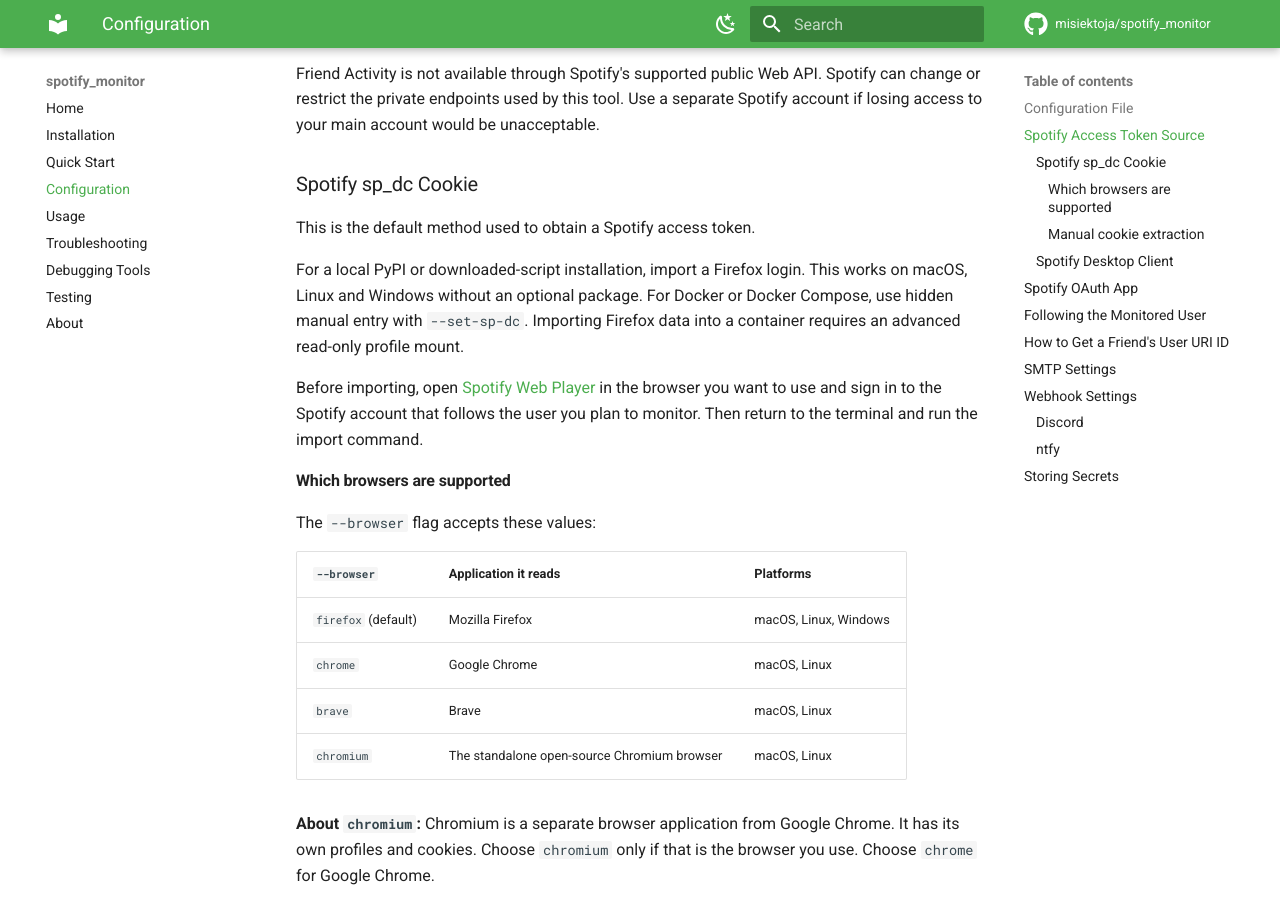
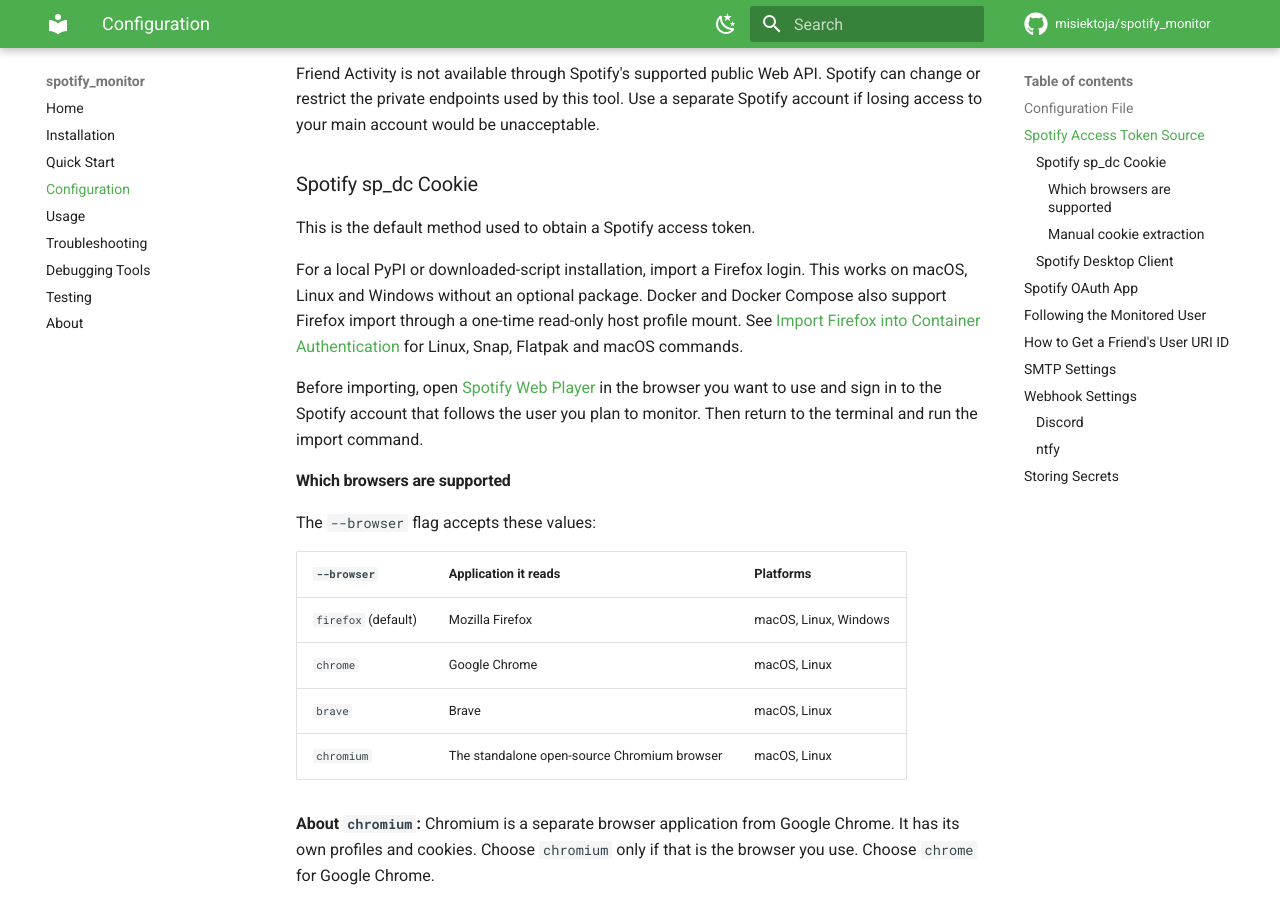
Before and after one commit to misiektoja/spotify_monitor, an MkDocs documentation site: the page built from docs/configuration.md, in a window 1280 px wide and 900 px high, scrolled down 2028 px. Built offline with MkDocs 1.6.1 and Material for MkDocs 9.7.7, drawn with Linux system fonts in a browser that asks for light colours; comment, search, counter and statistics services are not loaded; some of the changed text lies outside the part shown.

Commit message:
docs(config): document container Firefox cookie import

```diff
--- a/docs/configuration.md
+++ b/docs/configuration.md
@@ -71,7 +71,7 @@
 
 This is the default method used to obtain a Spotify access token.
 
-For a local PyPI or downloaded-script installation, import a Firefox login. This works on macOS, Linux and Windows without an optional package. For Docker or Docker Compose, use hidden manual entry with `--set-sp-dc`. Importing Firefox data into a container requires an advanced read-only profile mount.
+For a local PyPI or downloaded-script installation, import a Firefox login. This works on macOS, Linux and Windows without an optional package. Docker and Docker Compose also support Firefox import through a one-time read-only host profile mount. See [Import Firefox into Container Authentication](usage.md#import-firefox-into-container-authentication) for Linux, Snap, Flatpak and macOS commands.
 
 Before importing, open [Spotify Web Player](https://open.spotify.com/) in the browser you want to use and sign in to the Spotify account that follows the user you plan to monitor. Then return to the terminal and run the import command.
 
@@ -122,10 +122,12 @@
 
 Chromium profiles support `Default` and `Profile *` directories plus friendly names from Local State. Both modern `<profile>/Network/Cookies` and legacy `<profile>/Cookies` databases are recognized.
 
+Chromium-based import does not work inside Docker because the container cannot use the host password service needed to decrypt the cookies. Use Firefox as shown under [Container Operation](usage.md#import-firefox-into-container-authentication). You can also perform a Chromium import with a local PyPI or manual installation.
+
 <a id="manual-cookie-extraction"></a>
 #### Manual cookie extraction
 
-Use manual extraction when browser import is unavailable. It is also the normal Docker path. Treat `sp_dc` like a password because it represents a Spotify login session.
+Use manual extraction when browser import is unavailable. In containers it is the fallback when a Firefox host profile cannot be mounted. Treat `sp_dc` like a password because it represents a Spotify login session.
 
 Follow these steps:
 
```
